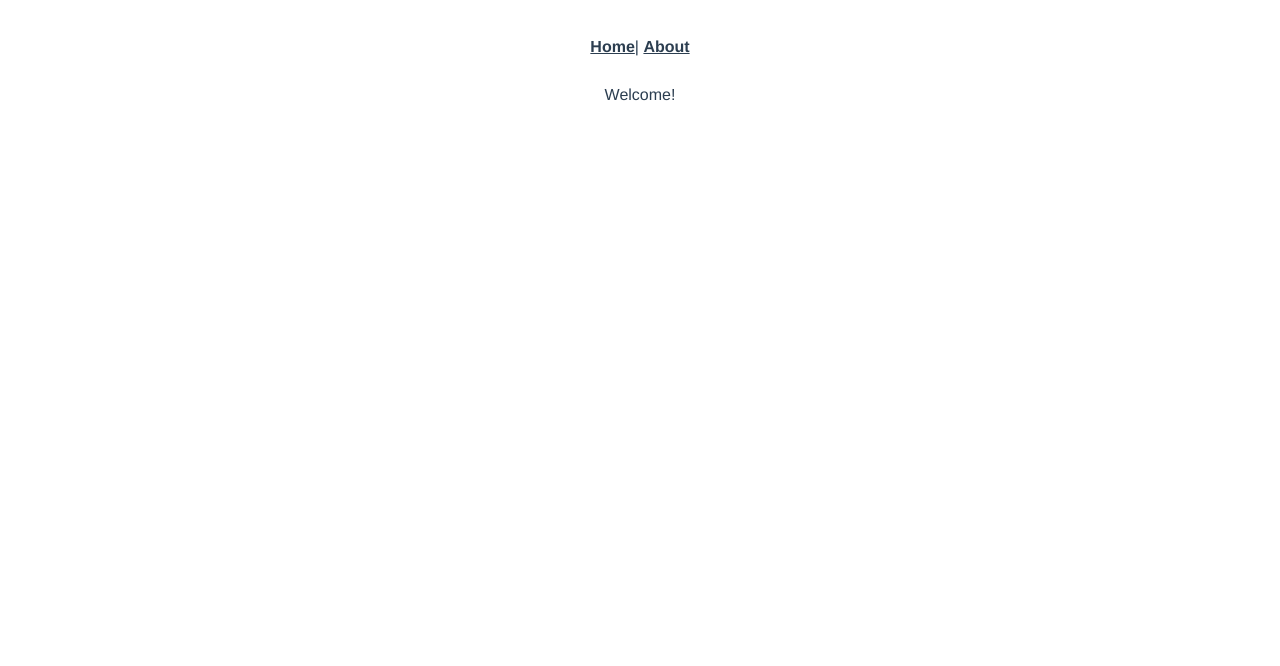
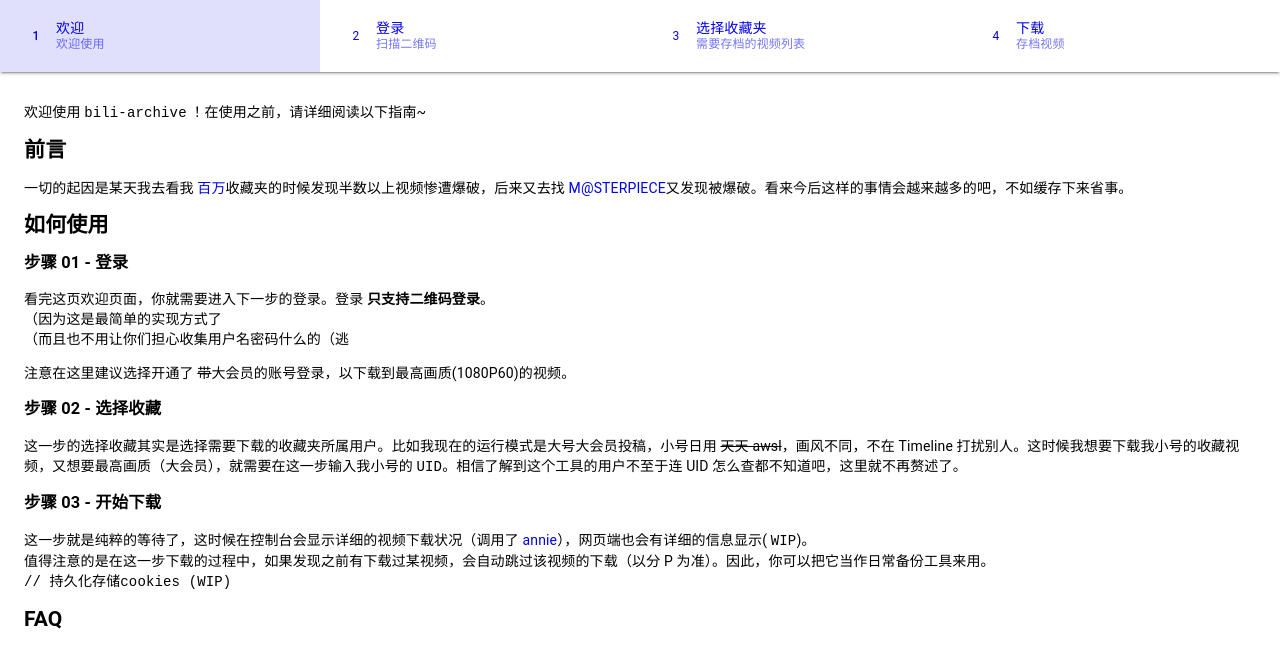
Before and after one commit to Yesterday17/bili-archive, a Vue app in the folder bili-archive-frontend/: page /#/step-00 in a window 1280 px wide. Shown: the top 666 px of the page. Built offline with nearby package versions, Linux system fonts and the light colour scheme.

Commit message:
Material & Welcome

```diff
--- a/bili-archive-frontend/package.json
+++ b/bili-archive-frontend/package.json
@@ -9,7 +9,8 @@
   },
   "dependencies": {
     "vue": "^2.6.6",
-    "vue-router": "^3.0.1"
+    "vue-material": "^1.0.0-beta-10.2",
+    "vue-router": "3.0.1"
   },
   "devDependencies": {
     "@vue/cli-plugin-babel": "^3.4.1",
--- a/bili-archive-frontend/src/App.vue
+++ b/bili-archive-frontend/src/App.vue
@@ -1,44 +1,63 @@
 <template>
   <div id="app">
-    <div id="nav">
-      <router-link to="/">Home</router-link>|
-      <router-link to="/about">About</router-link>
-    </div>
-    <router-view/>
+    <md-steppers md-sync-route md-dynamic-height md-linear>
+      <md-step
+        id="step-welcome"
+        md-label="欢迎"
+        md-description="欢迎使用"
+        :md-editable="true"
+        to="/step-00"
+      >
+        <router-view/>
+      </md-step>
+      <md-step
+        id="step-login"
+        md-label="登录"
+        md-description="扫描二维码"
+        :md-editable="false"
+        to="/step-01"
+      >
+        <router-view/>
+      </md-step>
+      <md-step
+        id="step-select-favorite"
+        md-label="选择收藏夹"
+        md-description="需要存档的视频列表"
+        :md-editable="false"
+        to="/step-02"
+      >
+        <router-view/>
+      </md-step>
+      <md-step
+        id="step-archive"
+        md-label="下载"
+        md-description="存档视频"
+        :md-editable="false"
+        to="/step-03"
+      >
+        <router-view/>
+      </md-step>
+    </md-steppers>
   </div>
 </template>
 
 <script>
 export default {
   data() {
-    return {};
+    return {
+      step: 0
+    };
   },
   created() {
-    const step = localStorage.getItem("step")
-      ? localStorage.getItem("step")
-      : 0;
-    this.$router.push("step-0" + step);
+    this.step = localStorage.getItem("step") ? localStorage.getItem("step") : 0;
+    this.$router.push("step-0" + this.step);
   }
 };
 </script>
 
 <style lang="scss">
-#app {
-  font-family: "Avenir", Helvetica, Arial, sans-serif;
-  -webkit-font-smoothing: antialiased;
-  -moz-osx-font-smoothing: grayscale;
-  text-align: center;
-  color: #2c3e50;
-}
-#nav {
-  padding: 30px;
-  a {
-    font-weight: bold;
-    color: #2c3e50;
-    &.router-link-exact-active {
-      color: #42b983;
-    }
-  }
+*:visited {
+  color: inherit;
 }
 
 .fade-enter-active,
--- a/bili-archive-frontend/src/main.js
+++ b/bili-archive-frontend/src/main.js
@@ -1,8 +1,11 @@
 import Vue from "vue";
 import App from "./App.vue";
+import VueMaterial from "vue-material";
+import "vue-material/dist/vue-material.min.css";
 import router from "./router";
 
 Vue.config.productionTip = false;
+Vue.use(VueMaterial);
 
 new Vue({
   router,
--- a/bili-archive-frontend/src/views/Welcome.vue
+++ b/bili-archive-frontend/src/views/Welcome.vue
@@ -1,5 +1,38 @@
 <template>
-  <div>Welcome!</div>
+  <div>
+    <p>欢迎使用
+      <code>bili-archive</code> ！在使用之前，请详细阅读以下指南~
+    </p>
+    <h2 id="前言">前言</h2>
+    <p>一切的起因是某天我去看我
+      <a href="https://space.bilibili.com/123817257/favlist?fid=283019357">百万</a>收藏夹的时候发现半数以上视频惨遭爆破，后来又去找
+      <a href="https://www.biliplus.com/video/av4931739/">M@STERPIECE</a>又发现被爆破。看来今后这样的事情会越来越多的吧，不如缓存下来省事。
+    </p>
+    <h2 id="如何使用">如何使用</h2>
+    <h3 id="步骤-01---登录">步骤 01 - 登录</h3>
+    <p>看完这页欢迎页面，你就需要进入下一步的登录。登录
+      <strong>只支持二维码登录</strong>。
+      <br>（因为这是最简单的实现方式了
+      <br>（而且也不用让你们担心收集用户名密码什么的（逃
+    </p>
+    <p>注意在这里建议选择开通了
+      <s>带</s>大会员的账号登录，以下载到最高画质(1080P60)的视频。
+    </p>
+    <h3 id="步骤-02---选择收藏">步骤 02 - 选择收藏</h3>
+    <p>这一步的选择收藏其实是选择需要下载的收藏夹所属用户。比如我现在的运行模式是大号大会员投稿，小号日用
+      <s>天天 awsl</s>，画风不同，不在 Timeline 打扰别人。这时候我想要下载我小号的收藏视频，又想要最高画质（大会员），就需要在这一步输入我小号的
+      <code>UID</code>。相信了解到这个工具的用户不至于连 UID 怎么查都不知道吧，这里就不再赘述了。
+    </p>
+    <h3 id="步骤-03---开始下载">步骤 03 - 开始下载</h3>
+    <p>这一步就是纯粹的等待了，这时候在控制台会显示详细的视频下载状况（调用了
+      <a href="https://github.com/iawia002/annie">annie</a>），网页端也会有详细的信息显示(
+      <code>WIP</code>)。
+      <br>值得注意的是在这一步下载的过程中，如果发现之前有下载过某视频，会自动跳过该视频的下载（以分 P 为准）。因此，你可以把它当作日常备份工具来用。
+      <br>
+      <code>// 持久化存储cookies (WIP)</code>
+    </p>
+    <h2 id="faq">FAQ</h2>
+  </div>
 </template>
 
 <script>
@@ -9,7 +42,7 @@
     return {};
   },
   mounted() {
-    localStorage.setItem("step", "0");
+    if (!localStorage.getItem("step")) localStorage.setItem("step", "0");
   }
 };
 </script>
```
Also changed, not shown: 2 other files (tests, documents, lock files or other folders).
